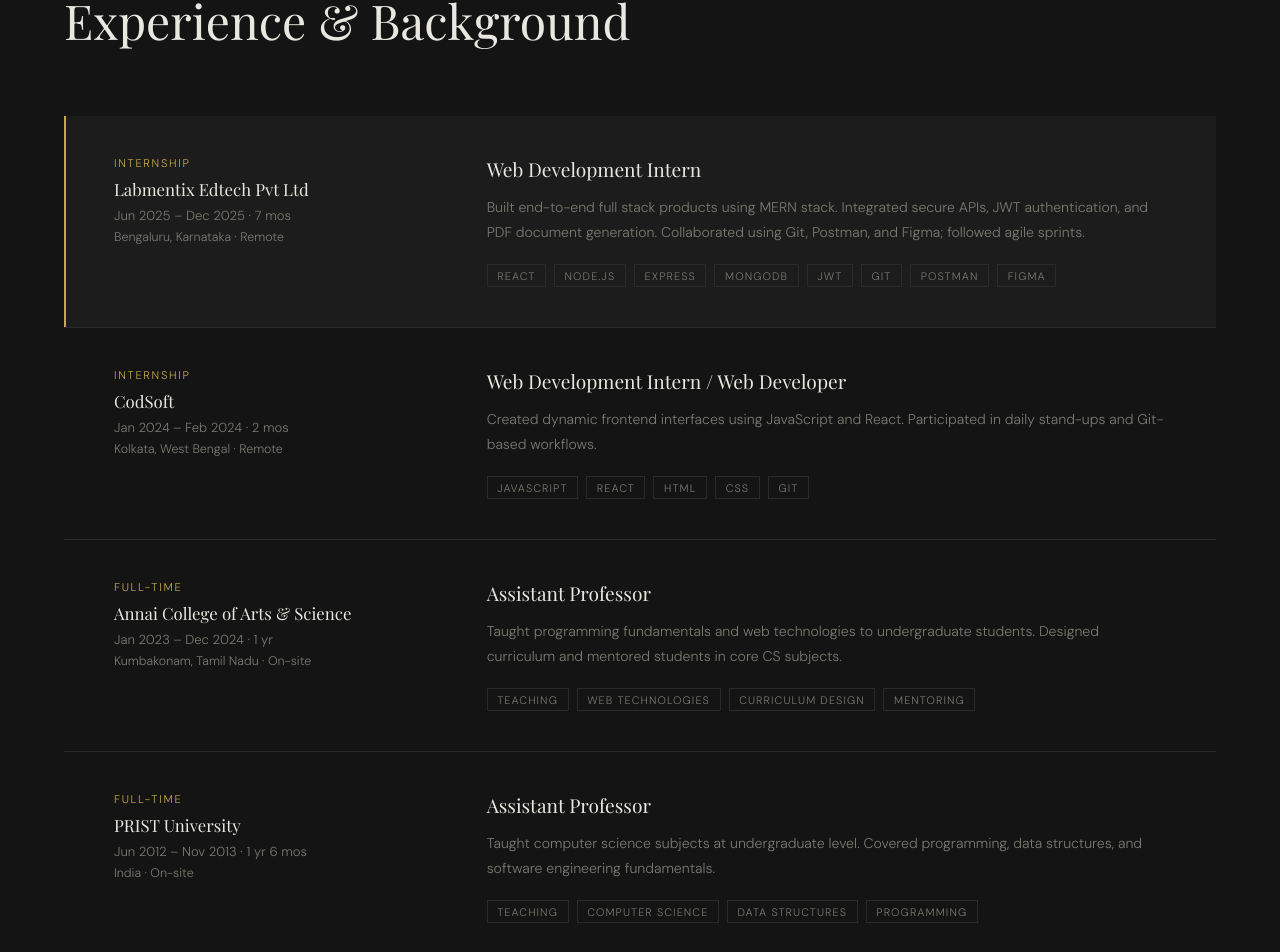
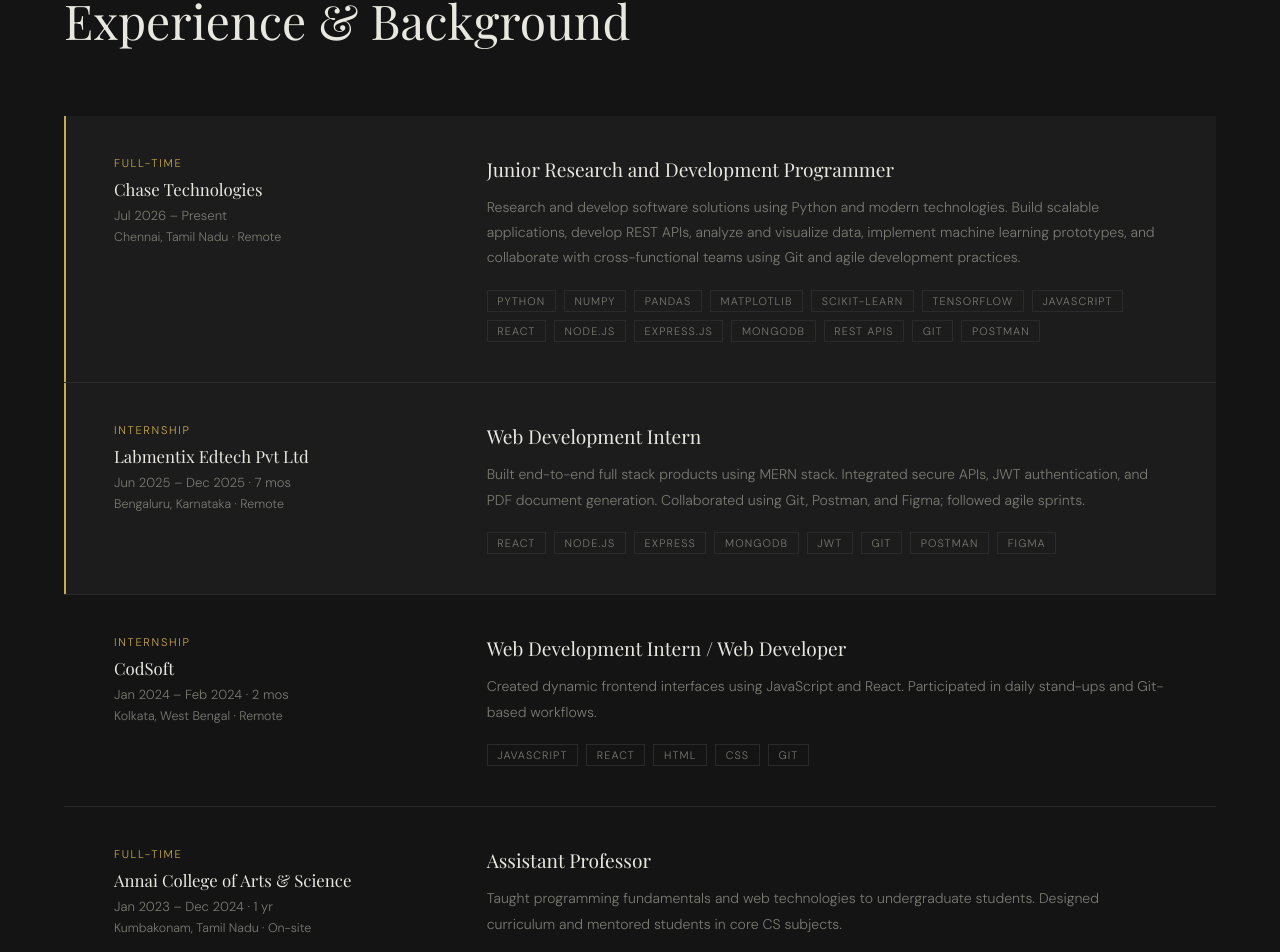
Before and after one commit to NandhuTee/nandhini-portfolio, a React (Vite) app: page / in a window 1280 px wide. Shown: the part 2779-3731 px from the top of the page. Built offline with nearby package versions, Linux system fonts and the light colour scheme; a web font is replaced by a local one.

Commit message:
Add Junior R&D Programmer experience to Experience.jsx
Added a new experience entry for a Junior Research and Development Programmer role at Chase Technologies, detailing responsibilities and skills.

```diff
--- a/src/components/Experience.jsx
+++ b/src/components/Experience.jsx
@@ -1,4 +1,29 @@
 const experiences = [
+  {
+  role: 'Junior Research and Development Programmer',
+  company: 'Chase Technologies',
+  period: 'Jul 2026 – Present',
+  location: 'Chennai, Tamil Nadu · Remote',
+  type: 'Full-time',
+  desc: 'Research and develop software solutions using Python and modern technologies. Build scalable applications, develop REST APIs, analyze and visualize data, implement machine learning prototypes, and collaborate with cross-functional teams using Git and agile development practices.',
+  skills: [
+    'Python',
+    'NumPy',
+    'Pandas',
+    'Matplotlib',
+    'Scikit-learn',
+    'TensorFlow',
+    'JavaScript',
+    'React',
+    'Node.js',
+    'Express.js',
+    'MongoDB',
+    'REST APIs',
+    'Git',
+    'Postman'
+  ],
+  highlight: true,
+},
   {
     role: 'Web Development Intern',
     company: 'Labmentix Edtech Pvt Ltd',
```
